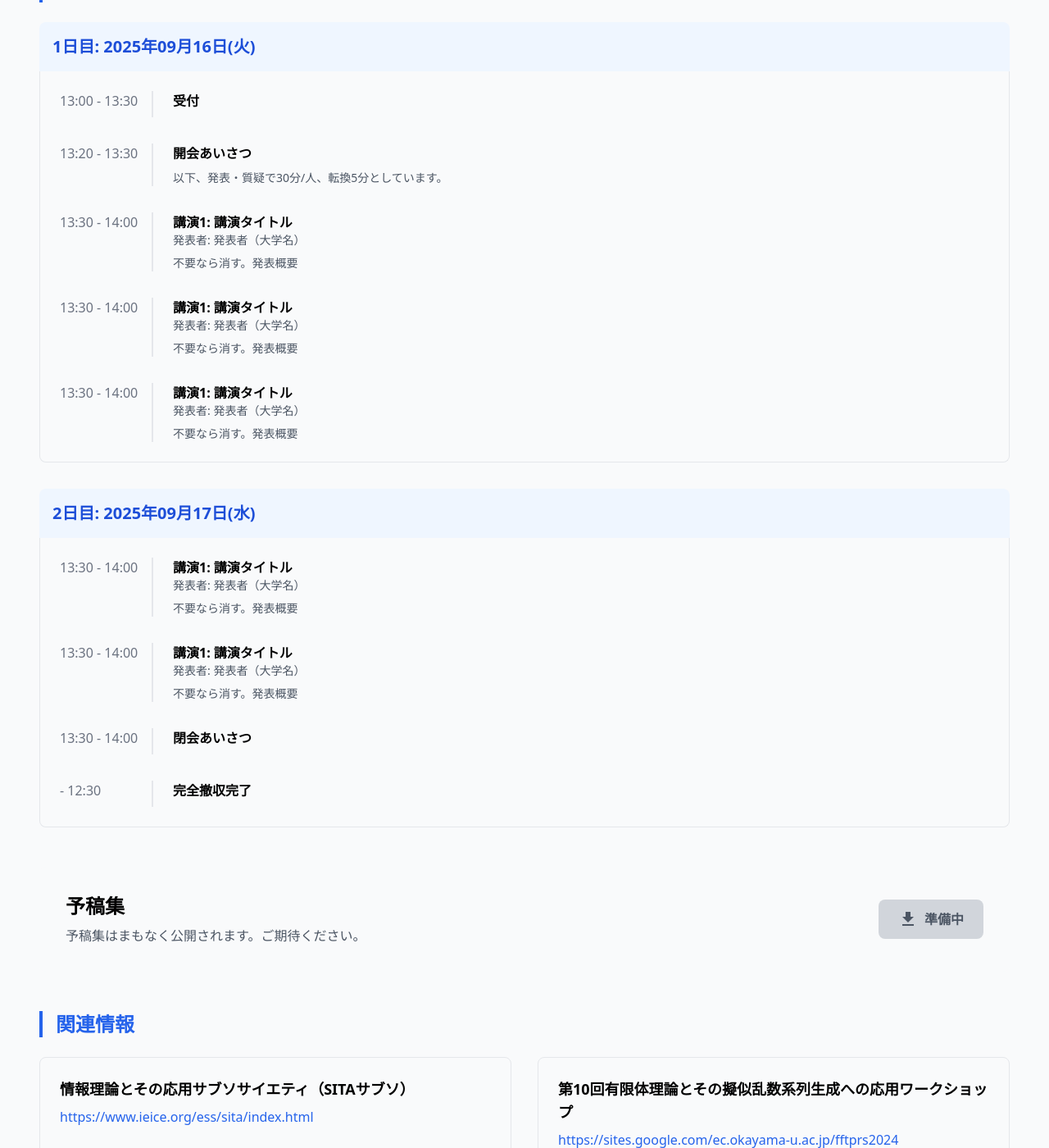
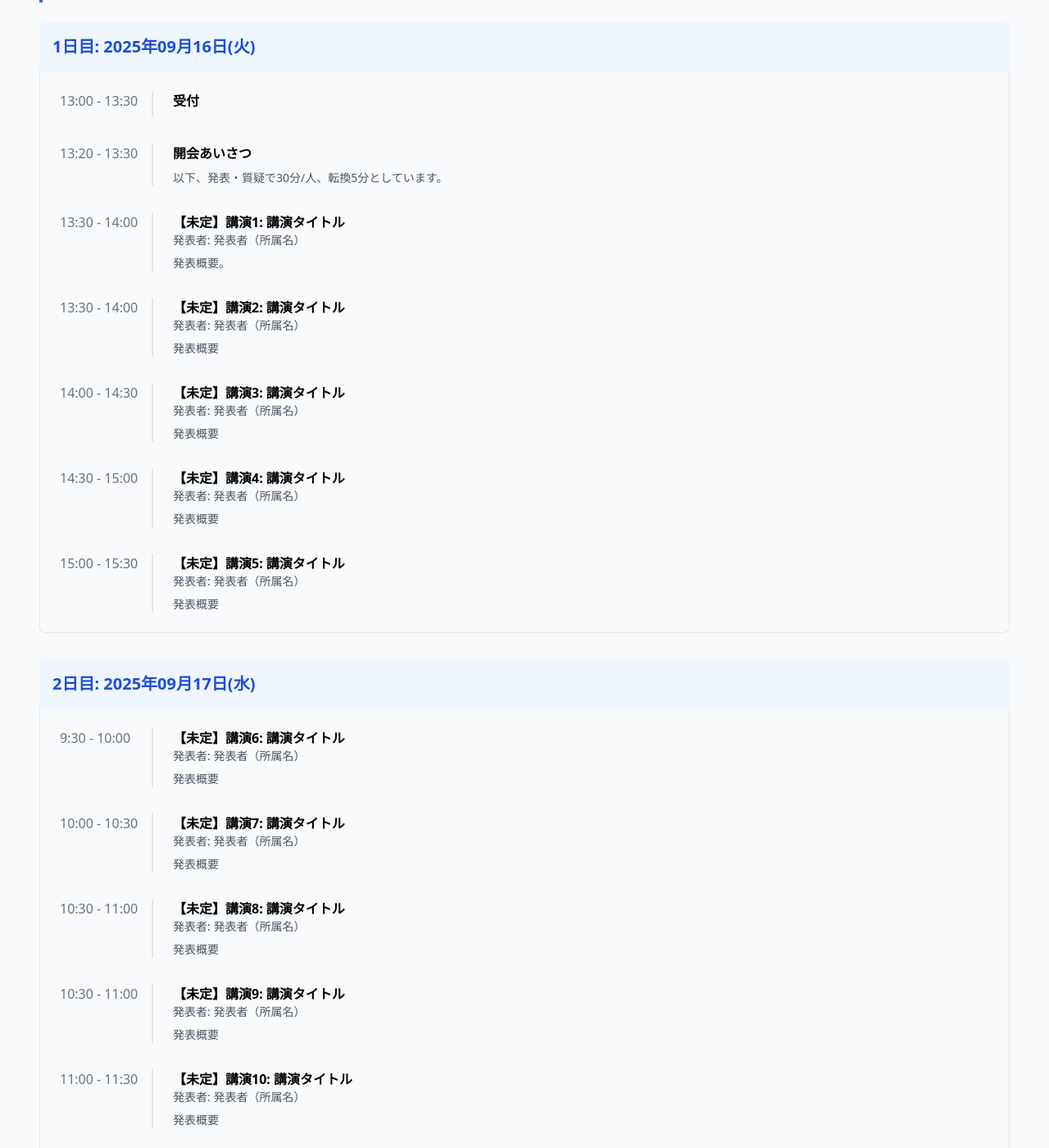
Before and after one commit to FFTPRS/WS, a Jekyll site: the page built from pages/workshop11.html, in a window 1280 px wide and 1400 px high, scrolled down 2425 px. Shown: the whole window at 82% size. Built offline with Jekyll 4.4.1, drawn with Linux system fonts in a browser that asks for light colours; nearby versions of some CDN libraries.

Commit message:
Update workshop11.yml
プログラムについて:
+ 時間を書換
+ 【未定】を追加
+ 学校名を所属名へ変更
- 必要なら消す。を削除

```diff
--- a/_data/workshop11.yml
+++ b/_data/workshop11.yml
@@ -35,28 +35,48 @@ program:
       speaker: ""
       description: "以下、発表・質疑で30分/人、転換5分としています。"
     - time: "13:30 - 14:00"
-      title: "講演1: 講演タイトル"
-      speaker: "発表者: 発表者（大学名）"
-      description: "不要なら消す。発表概要"
+      title: "【未定】講演1: 講演タイトル"
+      speaker: "発表者: 発表者（所属名）"
+      description: "発表概要。"
     - time: "13:30 - 14:00"
-      title: "講演1: 講演タイトル"
-      speaker: "発表者: 発表者（大学名）"
-      description: "不要なら消す。発表概要"
-    - time: "13:30 - 14:00"
-      title: "講演1: 講演タイトル"
-      speaker: "発表者: 発表者（大学名）"
-      description: "不要なら消す。発表概要"
+      title: "【未定】講演2: 講演タイトル"
+      speaker: "発表者: 発表者（所属名）"
+      description: "発表概要"
+    - time: "14:00 - 14:30"
+      title: "【未定】講演3: 講演タイトル"
+      speaker: "発表者: 発表者（所属名）"
+      description: "発表概要"
+    - time: "14:30 - 15:00"
+      title: "【未定】講演4: 講演タイトル"
+      speaker: "発表者: 発表者（所属名）"
+      description: "発表概要"
+    - time: "15:00 - 15:30"
+      title: "【未定】講演5: 講演タイトル"
+      speaker: "発表者: 発表者（所属名）"
+      description: "発表概要"
   - day: "2日目: 2025年09月17日(水)"
     time_schedule:
-    - time: "13:30 - 14:00"
-      title: "講演1: 講演タイトル"
-      speaker: "発表者: 発表者（大学名）"
-      description: "不要なら消す。発表概要"
-    - time: "13:30 - 14:00"
-      title: "講演1: 講演タイトル"
-      speaker: "発表者: 発表者（大学名）"
-      description: "不要なら消す。発表概要"
-    - time: "13:30 - 14:00"
+    - time: "9:30 - 10:00"
+      title: "【未定】講演6: 講演タイトル"
+      speaker: "発表者: 発表者（所属名）"
+      description: "発表概要"
+    - time: "10:00 - 10:30"
+      title: "【未定】講演7: 講演タイトル"
+      speaker: "発表者: 発表者（所属名）"
+      description: "発表概要"
+    - time: "10:30 - 11:00"
+      title: "【未定】講演8: 講演タイトル"
+      speaker: "発表者: 発表者（所属名）"
+      description: "発表概要"
+    - time: "10:30 - 11:00"
+      title: "【未定】講演9: 講演タイトル"
+      speaker: "発表者: 発表者（所属名）"
+      description: "発表概要"
+    - time: "11:00 - 11:30"
+      title: "【未定】講演10: 講演タイトル"
+      speaker: "発表者: 発表者（所属名）"
+      description: "発表概要"
+    - time: "11:30 - 12:00"
       title: "閉会あいさつ"
       speaker: ""
       description: ""
```
